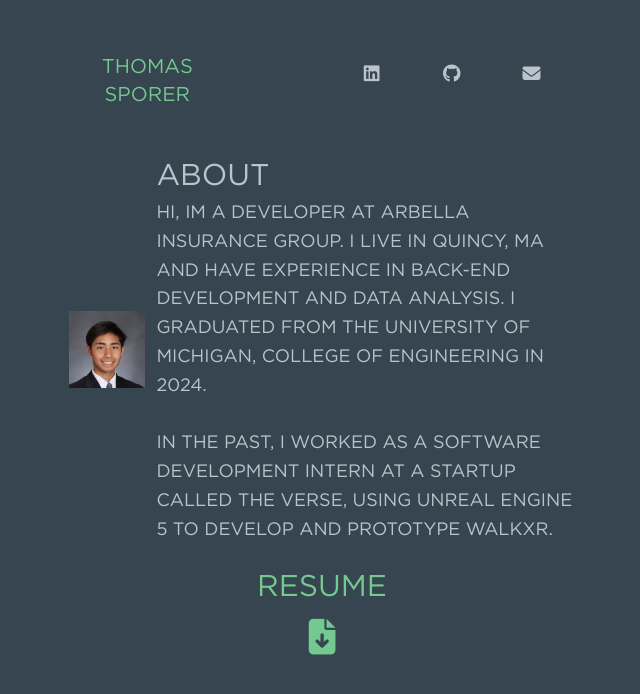
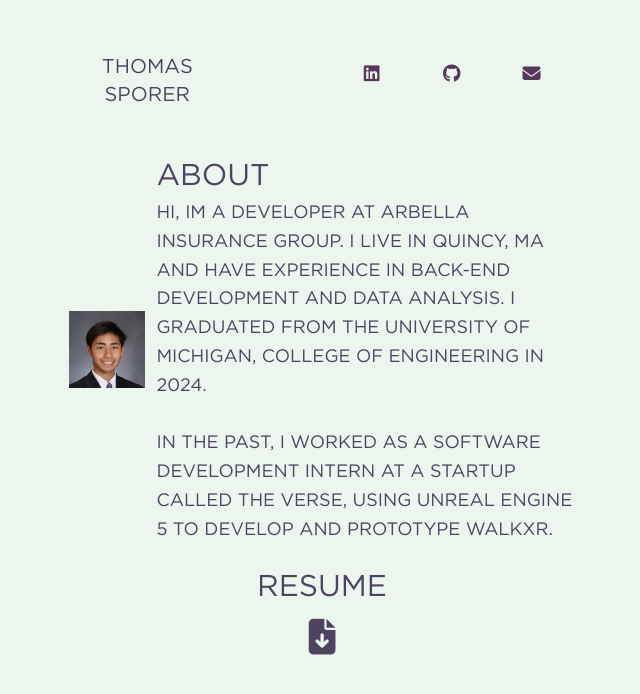
Before and after one commit to Tsporer/Tsporer.github.io, a React (Create React App) app: page / in a window 1280 px wide. Shown: the top 694 px of the page, without its empty margins (318-958 px from the left). Built offline with nearby package versions, Linux system fonts and the light colour scheme.

Commit message:
change colors

```diff
--- a/src/App.css
+++ b/src/App.css
@@ -35,8 +35,10 @@ https://coolors.co/ccc9a1-f0ffce-a53f2b-4c230a-280004 Coffee Shop */
 
   --clr-periwinkle: #BCC3F0;
   --clr-moderateblue: #6e7dde;
-    --clr-charcoal: #36454F;
-    --clr-antiflashwhite: #EEF1EF;
+  --clr-charcoal: #36454F;
+  --clr-antiflashwhite: #EEF1EF;
+
+  --clr-arc_bg: #ecf5ee;
 
   --fw-reg: 300;
   --fw-bold: 900;
@@ -73,9 +75,9 @@ body {
   /* background: var(--clr-light); */
   /* background: black; */
   /* background: #111; */
-  background: var(--clr-charcoal);
-  background-color: var(--clr-charcoal);
-  color: var(--clr-charcoal);
+  background: var(--clr-arc_bg);
+  background-color: var(--clr-arc_bg);
+  color: var(--clr-arc_bg);
   margin: 0;
   font-family: "GothamBook", sans-serif;
   font-size: var(--fs-body);
--- a/src/components/About.tsx
+++ b/src/components/About.tsx
@@ -2,20 +2,20 @@ import Resume from "./Resume";
 
 function About() {
   return (
-    <div className="block" id="home">
+    <div className="block bg-arc_bg" id="home">
       <div className="block lg:grid lg:grid-cols-6 pt-[2%] lg:pt-0 lg:px-[30%]">
         <div className="m-auto items-center w-[75%] lg:w-[90%] lg:ml-[3%]">
           <img src="/images/seniorPicture.png" alt="" className="mt-[5%]" />
         </div>
         <div className="col-span-5 px-[0.5%]">
           <div
-            className="text-3xl text-frenchgray text-left font-gotham
+            className="text-3xl text-arc_purple text-left font-gotham
                           pt-[3%] lg:pt-[2%] px-[12%] lg:px-0 lg:ml-[0.7%]"
           >
             ABOUT
           </div>
 
-          <div className="text-frenchgray text-left font-gotham pt-[1%] px-[12%] lg:px-0 lg:ml-[0.7%]">
+          <div className="text-arc_purple text-left font-gotham pt-[1%] px-[12%] lg:px-0 lg:ml-[0.7%]">
             <p>
               HI, IM A DEVELOPER AT ARBELLA INSURANCE GROUP. I LIVE IN QUINCY,
               MA AND HAVE EXPERIENCE IN BACK-END DEVELOPMENT AND DATA ANALYSIS.
@@ -23,9 +23,9 @@ function About() {
               ENGINEERING IN 2024.
               <br />
               <br />
-              IN THE PAST, I WORKED AS A SOFTWARE
-              DEVELOPMENT INTERN AT A STARTUP CALLED THE VERSE, USING UNREAL
-              ENGINE 5 TO DEVELOP AND PROTOTYPE WALKXR.
+              IN THE PAST, I WORKED AS A SOFTWARE DEVELOPMENT INTERN AT A
+              STARTUP CALLED THE VERSE, USING UNREAL ENGINE 5 TO DEVELOP AND
+              PROTOTYPE WALKXR.
               <br />
             </p>
           </div>
@@ -93,7 +93,7 @@ function About() {
         </div>
         */}
 
-      <div className="text-aquamarine text-center font-gotham text-raleway pt-[3%] lg:pt-[2%] text-3xl pb-[3%] lg:pb-[1%]">
+      <div className="text-arc_purple text-center font-gotham text-raleway pt-[3%] lg:pt-[2%] text-3xl pb-[3%] lg:pb-[1%]">
         RESUME
       </div>
       <Resume />
--- a/src/components/Footer.tsx
+++ b/src/components/Footer.tsx
@@ -1,6 +1,6 @@
 function Footer() {
   return (
-    <footer className="bg-charcoal items-center text-aquamarine text-center text-3xl pt-[4%] pb-[6%] lg:pb-[2%] lg:pt-[1.5%]">
+    <footer className="bg-arc_bg items-center text-aquamarine text-center text-3xl pt-[4%] pb-[6%] lg:pb-[2%] lg:pt-[1.5%]">
       <ul className="flex justify-center p-0 mr-[2.2%]">
         <li className="mx-[0.5em]">
           <a
--- a/src/components/Header.tsx
+++ b/src/components/Header.tsx
@@ -1,13 +1,13 @@
 function Header() {
   return (
-    <nav className="bg-charcoal text-frenchgray">
-      <div className="w-full bg-charcoal flex items-center justify-center p-4 text-frenchgray">
-        <div className="bg-charcoal text-xl text-center text-aquamarine block w-full lg:w-[12%]
+    <nav className="bg-arc_bg text-frenchgray">
+      <div className="w-full bg-arc_bg flex items-center justify-center p-4 text-frenchgray">
+        <div className="bg-arc_bg text-xl text-center text-arc_purple block w-full lg:w-[12%]
           items-center justify-center align-center font-gotham m-auto pt-[5%] lg:pt-[1%] lg:ml-[30%] lg:my-[2%]">
           THOMAS SPORER
         </div>
-        <div className="hidden md:block lg:flex justify-center bg-charcoal mr-[30%]" id="navbar-default">
-          <ul className="font-medium flex justify-center ease-in-out text-center bg-charcoal text-frenchgray font-gotham">
+        <div className="hidden md:block lg:flex justify-center bg-arc_bg mr-[30%]" id="navbar-default">
+          <ul className="font-medium flex justify-center ease-in-out text-center bg-arc_bg text-arc_deeppurple font-gotham">
             {/* <li>
               <a href="#work" className="p-8 group transition-all ease-in-out duration-300 hover:text-aquamarine">
                 <span className="p-[12px] bg-left-bottom bg-gradient-to-r from-aquahue to-aquamarine bg-[length:0%_2px] bg-no-repeat group-hover:bg-[length:100%_2px] transition-all duration-500 ease-out">
@@ -16,22 +16,22 @@ function Header() {
               </a>
             </li> */}
             <li>
-              <a href="https://www.linkedin.com/in/thomas-sporer-29aba5210/" className="p-[10px] group transition-all ease-in-out duration-300 hover:text-aquamarine">
-                <span className="p-[10px] py-[16px] bg-bottom bg-gradient-to-r from-aquahue to-aquamarine bg-[length:0%_0px] bg-no-repeat group-hover:bg-[length:63%_2px] transition-all duration-500 ease-out rounded-full w-12 h-12">
+              <a href="https://www.linkedin.com/in/thomas-sporer-29aba5210/" className="p-[10px] group transition-all ease-in-out duration-300 hover:text-arc_greenblue">
+                <span className="p-[10px] py-[16px] bg-bottom bg-gradient-to-r from-arc_greenblue to-arc_green bg-[length:0%_0px] bg-no-repeat group-hover:bg-[length:63%_2px] transition-all duration-500 ease-out rounded-full w-12 h-12">
                   <i className="fa-brands fa-linkedin w-10"></i>
                 </span>
               </a>
             </li>
             <li>
-              <a href="https://github.com/Tsporer" className="p-[10px] group transition-all ease-in-out duration-300 hover:text-aquamarine">
-                <span className="p-[10px] py-[16px] bg-bottom bg-gradient-to-r from-aquahue to-aquamarine bg-[length:0%_0px] bg-no-repeat group-hover:bg-[length:63%_2px] transition-all duration-500 ease-out rounded-full w-12 h-12">
+              <a href="https://github.com/Tsporer" className="p-[10px] group transition-all ease-in-out duration-300 hover:text-arc_pink">
+                <span className="p-[10px] py-[16px] bg-bottom bg-gradient-to-r from-arc_pink to-arc_greenblue bg-[length:0%_0px] bg-no-repeat group-hover:bg-[length:63%_2px] transition-all duration-500 ease-out rounded-full w-12 h-12">
                   <i className="fa-brands fa-github w-10"></i>
                 </span>
               </a>
             </li>
             <li>
-              <a href="mailto:tsporer10@gmail.com" className="p-[10px] group transition-all ease-in-out duration-300 hover:text-aquamarine">
-                <span className="p-[10px] py-[16px] bg-bottom bg-gradient-to-r from-aquahue to-aquamarine bg-[length:0%_0px] bg-no-repeat group-hover:bg-[length:63%_2px] transition-all duration-500 ease-out rounded-full w-12 h-12">
+              <a href="mailto:tsporer10@gmail.com" className="p-[10px] group transition-all ease-in-out duration-300 hover:text-arc_red">
+                <span className="p-[10px] py-[16px] bg-bottom bg-gradient-to-r from-arc_purple to-arc_red bg-[length:0%_0px] bg-no-repeat group-hover:bg-[length:63%_2px] transition-all duration-500 ease-out rounded-full w-12 h-12">
                   <i className="fa-solid fa-envelope w-10"></i>
                 </span>
               </a>
--- a/src/components/Resume.tsx
+++ b/src/components/Resume.tsx
@@ -1,6 +1,6 @@
 function Resume() {
   return (
-    <a href="/images/tsporerResume.pdf" className='block w-[10%] m-auto text-center text-aquamarine items-center justify-center mb-50 pt-[1%] lg:pt-0' download="Thomas_Sporer_Resume">
+    <a href="/images/tsporerResume.pdf" className='block w-[10%] m-auto text-center text-arc_purple items-center justify-center mb-50 pt-[1%] lg:pt-0' download="Thomas_Sporer_Resume">
       <div className="pb-[24%] lg:pb-[8%] hover:opacity-70
                       ">
         <i className="fa-solid fa-file-arrow-down" style={{ fontSize: "1.98em" }}></i>
--- a/tailwind.config.js
+++ b/tailwind.config.js
@@ -16,11 +16,20 @@ module.exports = {
       aquamarine: "#74c991",
       aquahue: "#d5eede",
       celeste: "B2FFFF",
+
+      arc_purple: "#4e4460",
+      arc_bg: "#ecf5ee",
+      arc_greenblue: "#55a4bd",
+      arc_green: "#49866e",
+      arc_pink: '#dc9cce',
+      arc_red: '#b74866',
+      arc_blue: '#5fafd0',
+      arc_deeppurple: '#55385a'
     },
     fontFamily: {
       lato: ["Lato", "sans-serif"],
       raleway: ["Raleway", "sans-serif"],
-      gotham: ["GothamBook", "sans-serif"]
+      gotham: ["GothamBook", "sans-serif"],
     },
   },
   plugins: [require("flowbite/plugin")],
```
